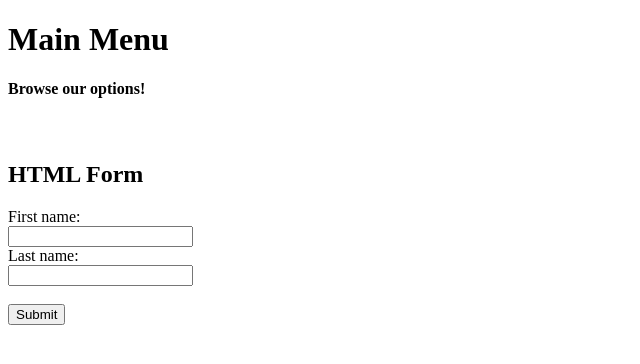
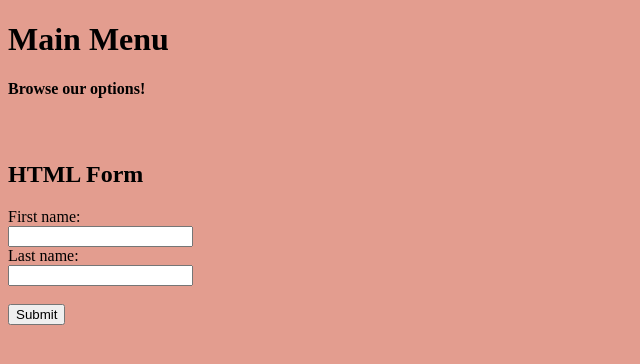
Before and after one commit to Ryan-Mumpower/OnlineFoodRepo, a plain HTML site: page index.html in a window 1280 px wide. Shown: the whole page, without its empty margins (0-640 px from the left). Drawn offline with Linux system fonts and the light colour scheme.

Commit message:
background added

```diff
--- a/index.html
+++ b/index.html
@@ -3,6 +3,11 @@
 <head>
 <!--Code for the title-->
 <title>Quick and Easy Food Ordering</title>
+<style>
+    body {
+        background-color: #E39D8F ; /*pinkish color*/
+    }
+</style>
 </head>
 <body>
 <!--Code for the headings-->
```
